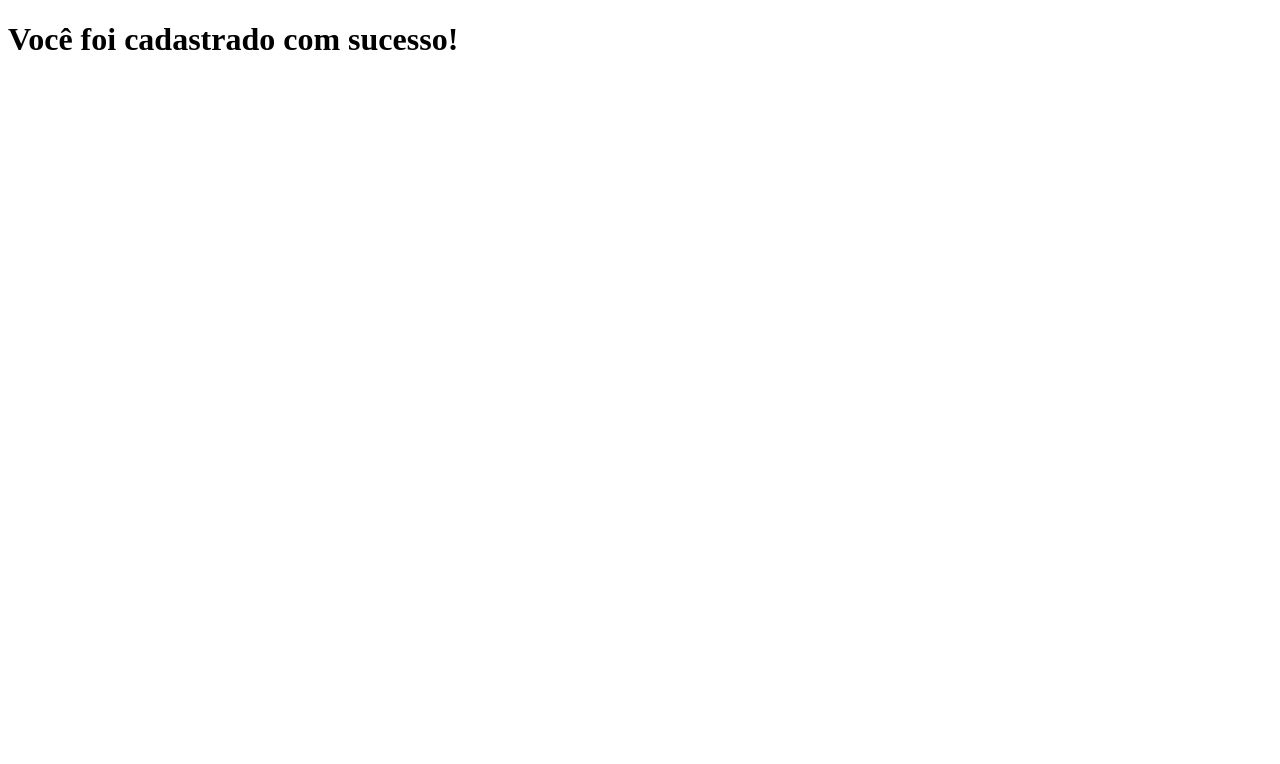
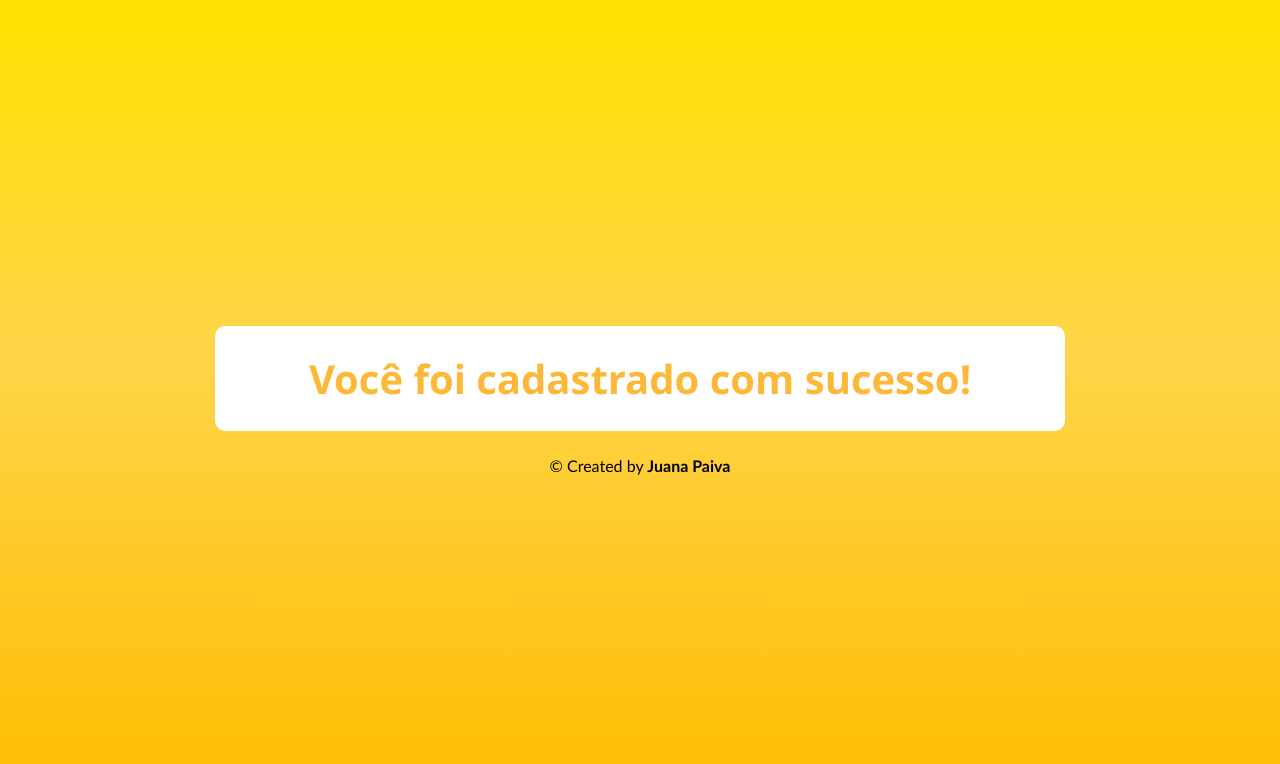
Before and after one commit to NyraTyto/pagina-de-cadastro, a plain HTML site: page success.html in a window 1280 px wide. Drawn offline with Linux system fonts and the light colour scheme.

Commit message:
Estilizando página de sucesso

```diff
--- a/css/main.css
+++ b/css/main.css
@@ -93,7 +93,7 @@ textarea {
   margin-right: 10px;
 }
 
-/* Section Second */
+/* Second Section */
 
 #second {
   padding: 10px;
@@ -102,7 +102,7 @@ textarea {
   background-color: #eee;
 }
 
-/* Section Terms */
+/* Terms Section */
 
 #terms a {
   font-weight: bold;
@@ -130,7 +130,6 @@ button {
   color: #fff;
 
   background-color: #ffbc00;
-  -webkit-transition:background 0.5s ease-out;
 }
 
 button:nth-child(even) {
@@ -153,4 +152,19 @@ footer a {
   font-weight: bold;
   text-decoration: none;
   color: #ffae00;
+  transition: 0.3s;
 }
+
+/* Success Page */
+
+.success {
+  text-align: center;
+}
+
+.success-footer a {
+  color: #000;
+}
+
+.success-footer a:hover {
+  color: #ff5e00;
+}
--- a/success.html
+++ b/success.html
@@ -3,9 +3,21 @@
   <head>
     <meta charset="UTF-8">
     <meta name="viewport" content="width=device-width, initial-scale=1.0">
+
     <title>Cadastrado!</title>
+
+    <link rel="stylesheet" href="./css/main.css">
+    <link rel="stylesheet" href="./css/responsivity.css">
   </head>
-  <body>
-    <h1>Você foi cadastrado com sucesso!</h1>
+
+  <body class="flex-column">
+    <div class="container success">
+      <h1>Você foi cadastrado com sucesso!</h1>
+    </div>
+
+    <footer class="success-footer">
+      &copy; Created by
+      <a href="https://www.linkedin.com/in/juana-paiva/">Juana Paiva</a>
+    </footer>
   </body>
 </html>
```
